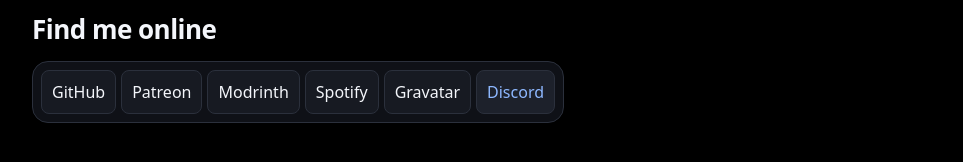
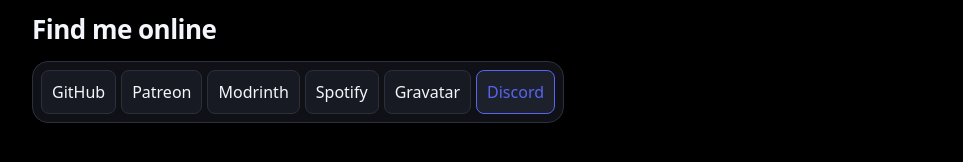
Before and after one commit to Ceebug/ceebug.github.io, a plain HTML site: page index.html in a window 1280 px wide. In both pictures the pointer is over the link "Discord". Shown: the part 1044-1206 px from the top of the page, without its empty margins (158-1121 px from the left). Drawn offline with Linux system fonts and the light colour scheme.

Commit message:
add dc hover color

```diff
--- a/src/style.css
+++ b/src/style.css
@@ -263,6 +263,11 @@
 	font-size: 13px;
 }
 
+a.discord:hover {
+	border-color: #5865F2 !important;
+	color: #5865F2 !important;
+}
+
 @keyframes focus-pulse {
 	0% {
 		box-shadow:
```
